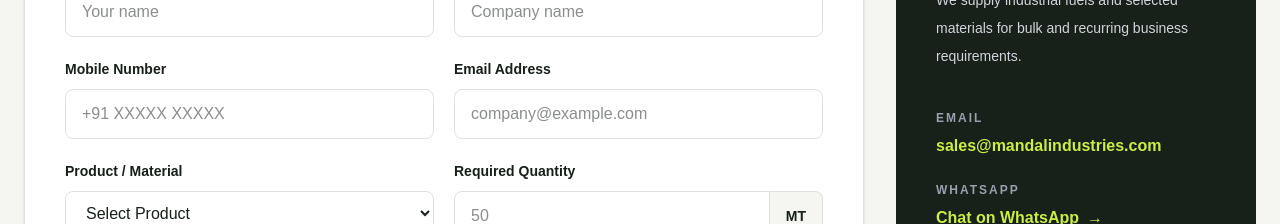
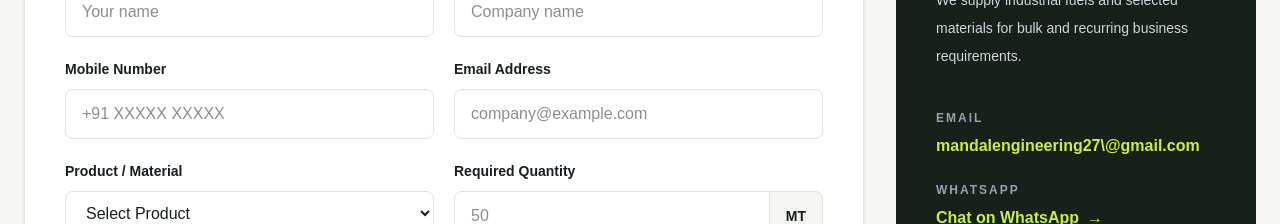
Before and after one commit to Abhi55A/mandal-industries, a Next.js app: page / in a window 1280 px wide. Shown: the part 3680-3904 px from the top of the page. Built offline with nearby package versions, Linux system fonts and the light colour scheme; no server answers.

Commit message:
Update page.tsx

```diff
--- a/app/page.tsx
+++ b/app/page.tsx
@@ -1083,10 +1083,10 @@ Mandal Industries
                   </p>
 
                   <a
-                    href="mailto:sales@mandalindustries.com"
+                    href="mailto:mandalengineering27\@gmail.com"
                     className="mt-2 block font-semibold text-[#c9ef45]"
                   >
-                    sales@mandalindustries.com
+                    mandalengineering27\@gmail.com
                   </a>
 
                 </div>
```
